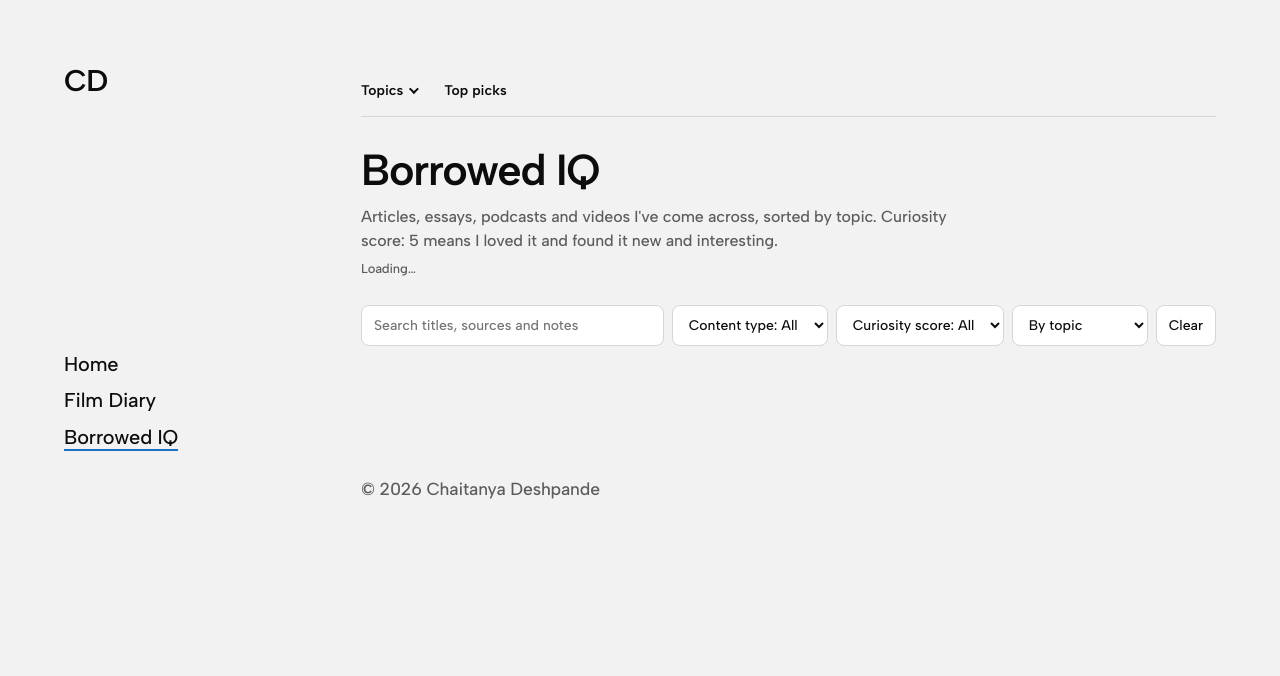
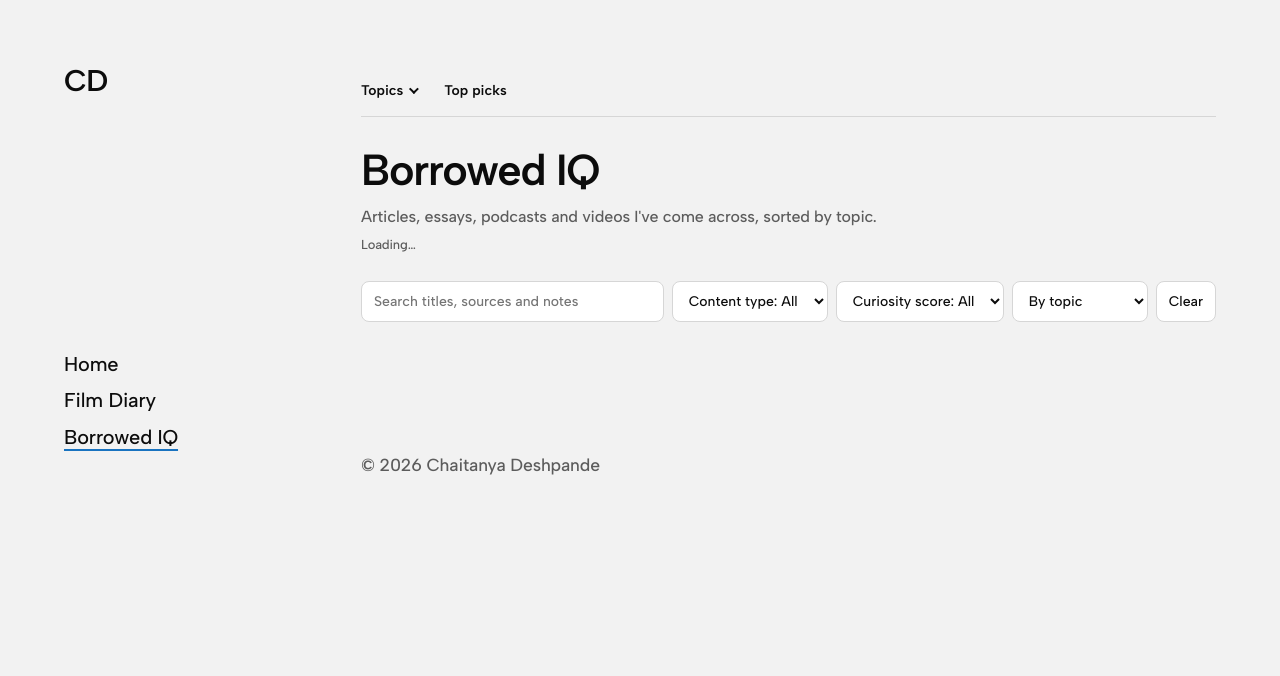
Before and after one commit to chaitanyacd/site, a plain HTML site: page borrowed-iq.html in a window 1280 px wide. Shown: the top 676 px of the page. Drawn offline with Linux system fonts and the light colour scheme.

Commit message:
Update borrowed-iq.html

```diff
--- a/borrowed-iq.html
+++ b/borrowed-iq.html
@@ -87,7 +87,7 @@
 
 <main>
   <h1>Borrowed IQ</h1>
-  <p class="lede">Articles, essays, podcasts and videos I've come across, sorted by topic. Curiosity score: 5 means I loved it and found it new and interesting.</p>
+  <p class="lede">Articles, essays, podcasts and videos I've come across, sorted by topic.</p>
   <p class="stat" id="stat">Loading…</p>
 
   <div class="controls">
```
